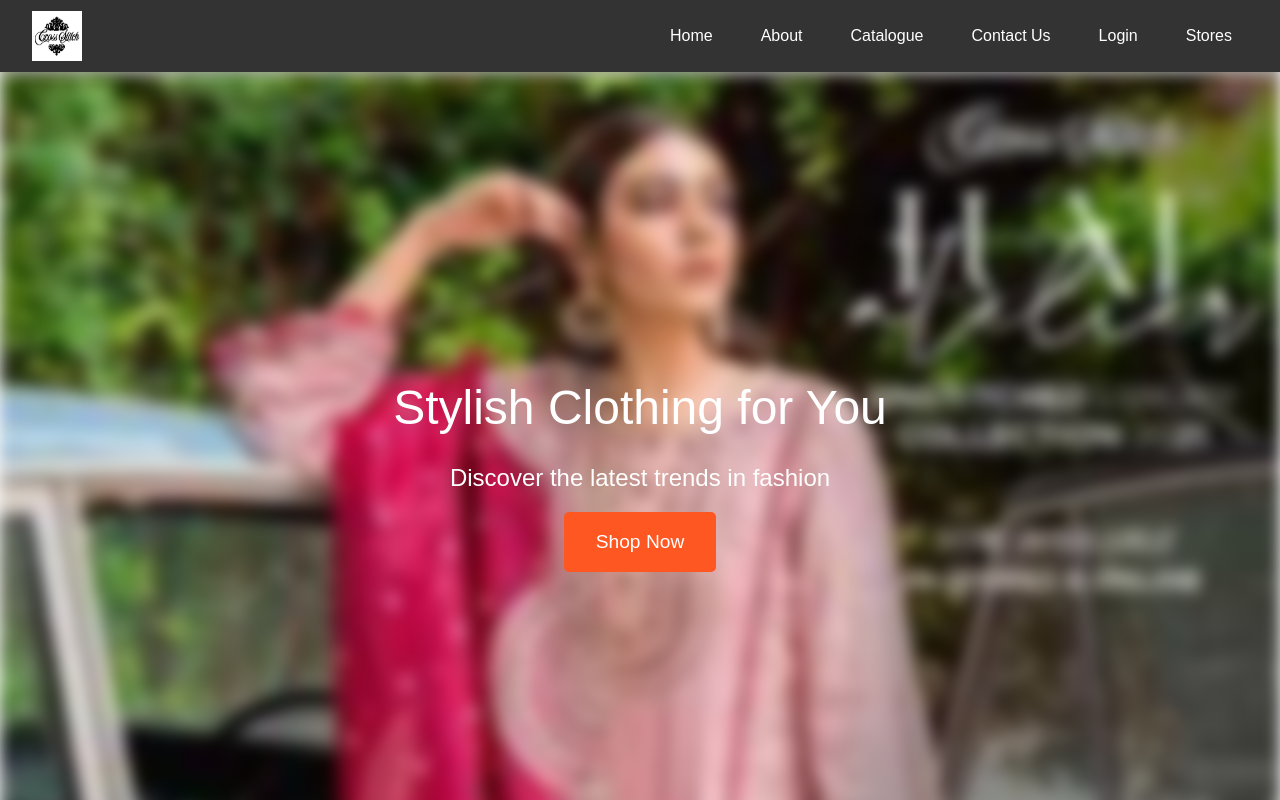
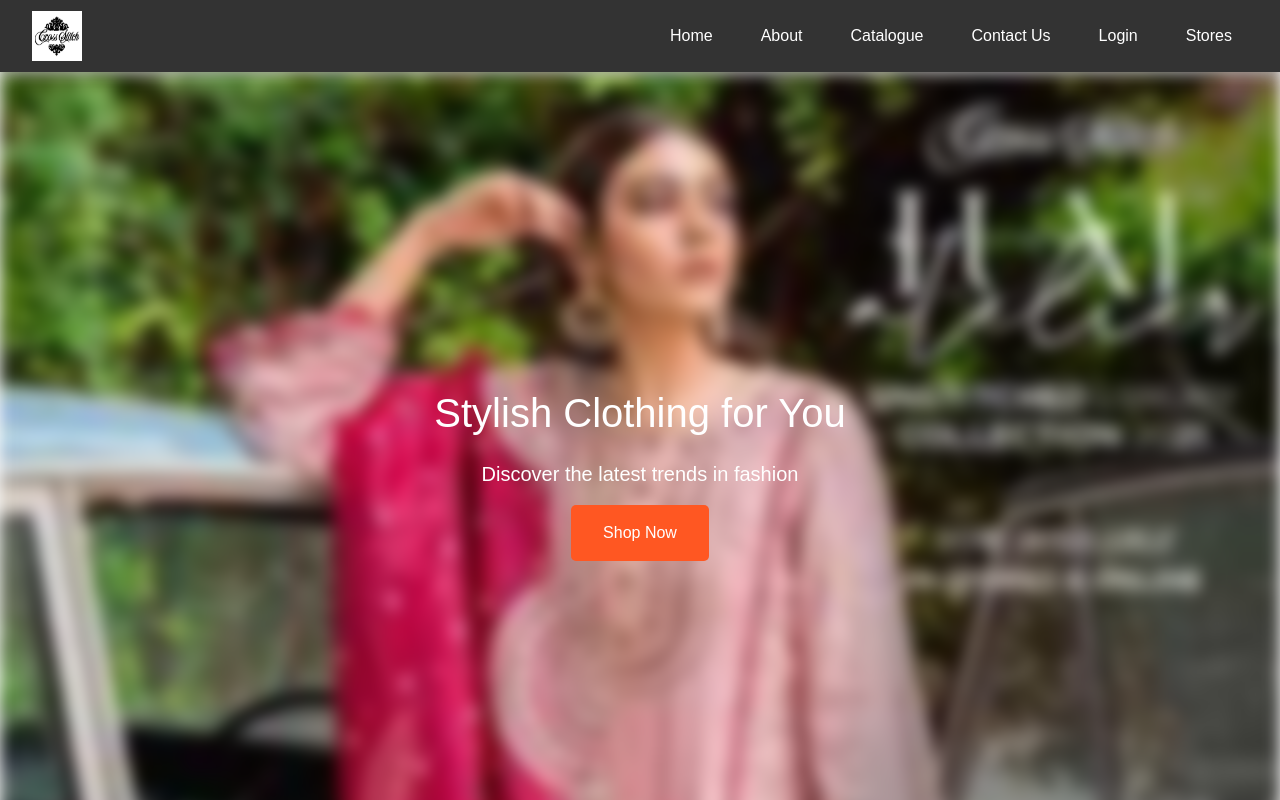
Before and after one commit to Deebasheikh/milestone-2-assignment, a Next.js app: page / in a window 1280 px wide. Shown: the top 800 px of the page. Built offline with nearby package versions, Linux system fonts and the light colour scheme.

Commit message:
Update page.tsx

```diff
--- a/src/app/page.tsx
+++ b/src/app/page.tsx
@@ -1,49 +1,19 @@
+import Link from "next/link";
+import "./globals.css";
+
 export default function Home() {
   return (
-        <div style={{
-            position: 'relative',
-            height: '100vh',  // Full viewport height
-            width: '100vw',   // Full viewport width
-            overflow: 'hidden', // Hide overflow for any blurred parts
-        }}>
+    <div className="home-container">
       {/* Blurred background image */}
-            <div style={{
-                backgroundImage: 'url(/cs1.jpg)',  // Path to your image
-                backgroundSize: 'cover',
-                backgroundPosition: 'top',
-                height: '100%',
-                width: '100%',
-                position: 'absolute',
-                top: 0,
-                left: 0,
-                filter: 'blur(8px)', // Adjust blur amount as needed
-                zIndex: 1,
-            }}></div>
+      <div className="home-background"></div>
 
       {/* Overlay content */}
-            <div style={{
-                position: 'relative',
-                zIndex: 2, // Higher than the background to ensure visibility
-                color: '#ffffff', // Text color for contrast
-                textAlign: 'center', // Centering text
-                padding: '2rem',
-                display: 'flex',
-                flexDirection: 'column',
-                justifyContent: 'center',
-                alignItems: 'center',
-                height: '100%',
-            }}>
-                <h1 style={{ fontSize: '3rem', margin: '0' }}>Stylish Clothing for You</h1>
-                <p style={{ fontSize: '1.5rem', margin: '1rem 0' }}>Discover the latest trends in fashion</p>
-                <a href="/shop" style={{
-                    padding: '1rem 2rem',
-                    backgroundColor: '#ff5722', // A vibrant button color
-                    color: '#ffffff',
-                    textDecoration: 'none',
-                    borderRadius: '5px',
-                    fontSize: '1.2rem',
-                    transition: 'background-color 0.3s ease',
-                }}>Shop Now</a>
+      <div className="home-content">
+        <h1 className="home-title">Stylish Clothing for You</h1>
+        <p className="home-subtitle">Discover the latest trends in fashion</p>
+        <Link href="/shop" className="home-button">
+          Shop Now
+        </Link>
       </div>
     </div>
   );
```
Lines whose indentation alone changed are shown as unchanged.
